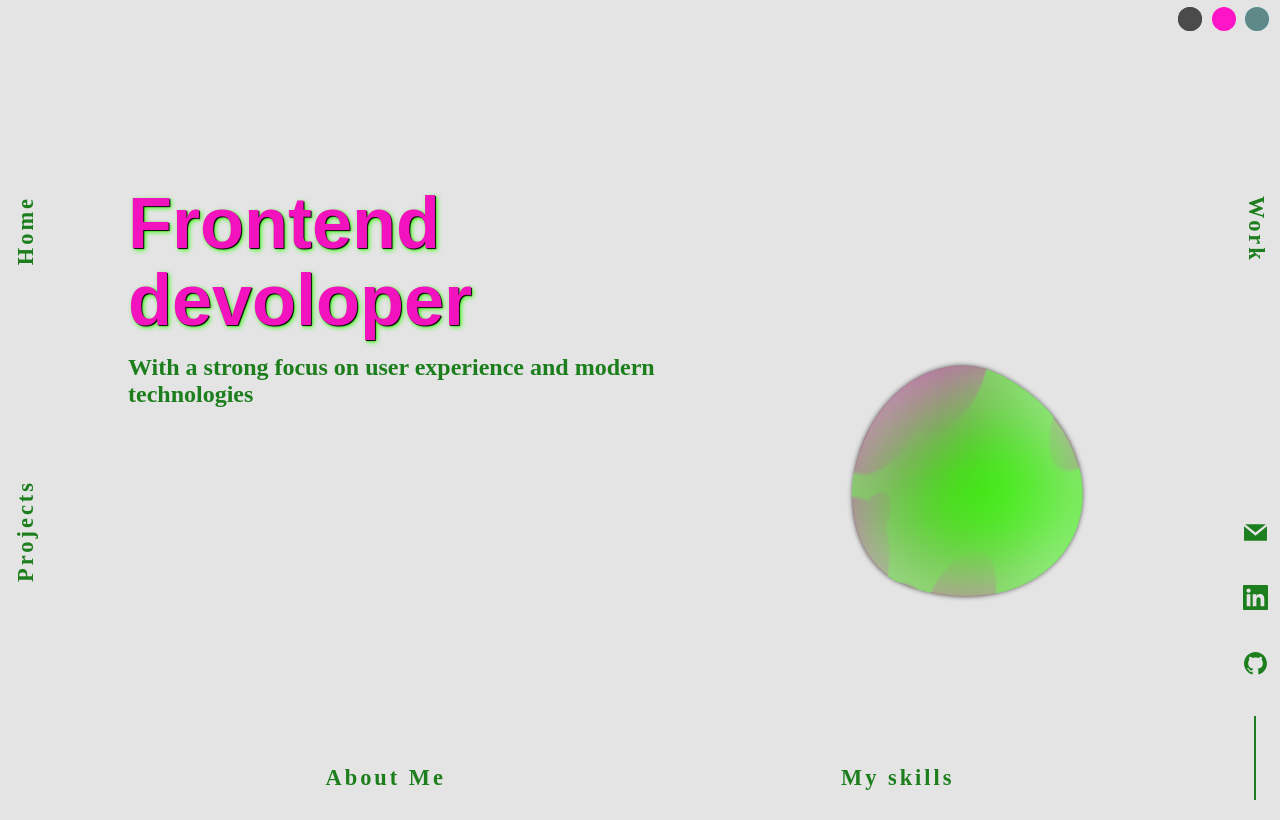
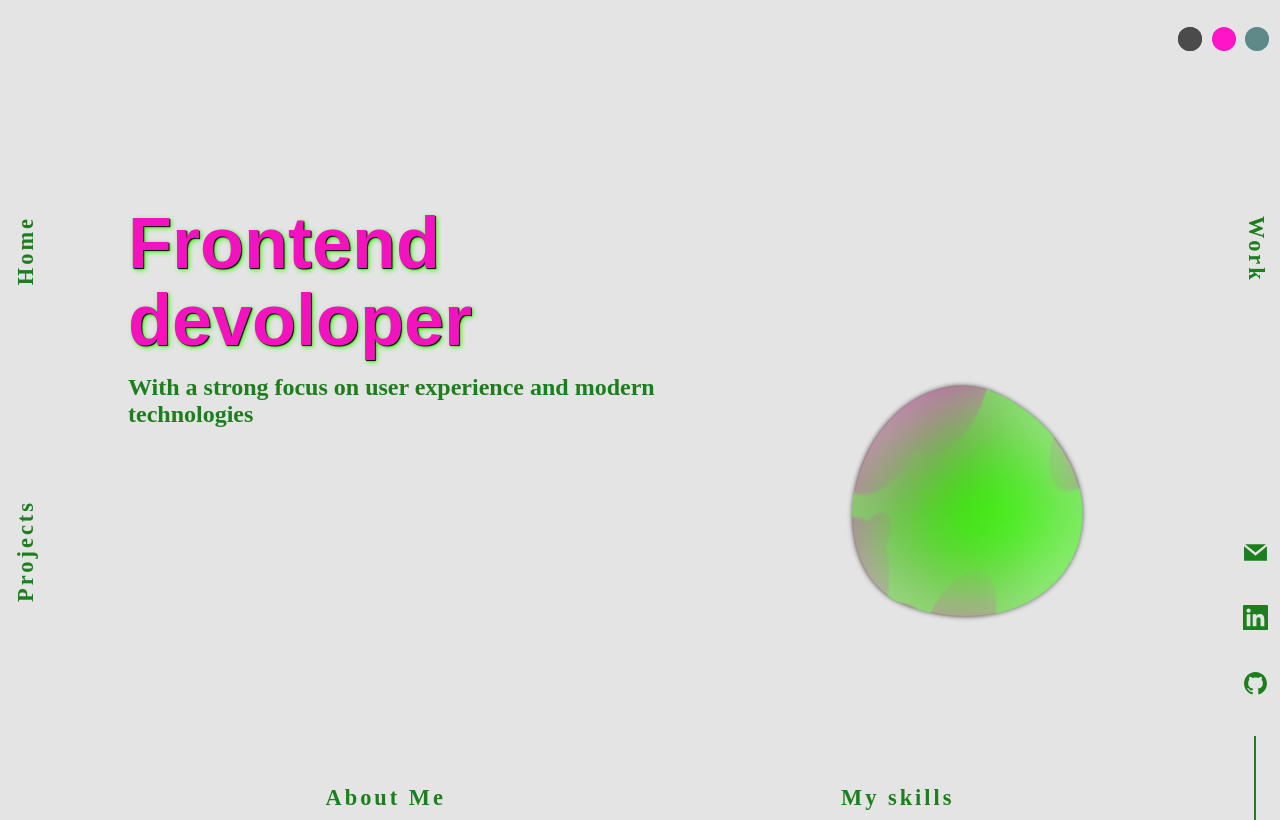
Before and after one commit to Response201/Portfolio, a React (Vite) app: page / in a window 1280 px wide. Built offline with nearby package versions, Linux system fonts and the light colour scheme; a web font is replaced by a local one.

Commit message:
Update App.css

```diff
--- a/src/App.css
+++ b/src/App.css
@@ -1,7 +1,8 @@
 .App {
-  height: 80vh;
+  height: 90vh;
   width: 99vw;
   padding: 0.2vh 0.5vw;
+  margin-top: 5vh;
   display: flex;
   flex-direction: column;
   justify-content: center;
```
